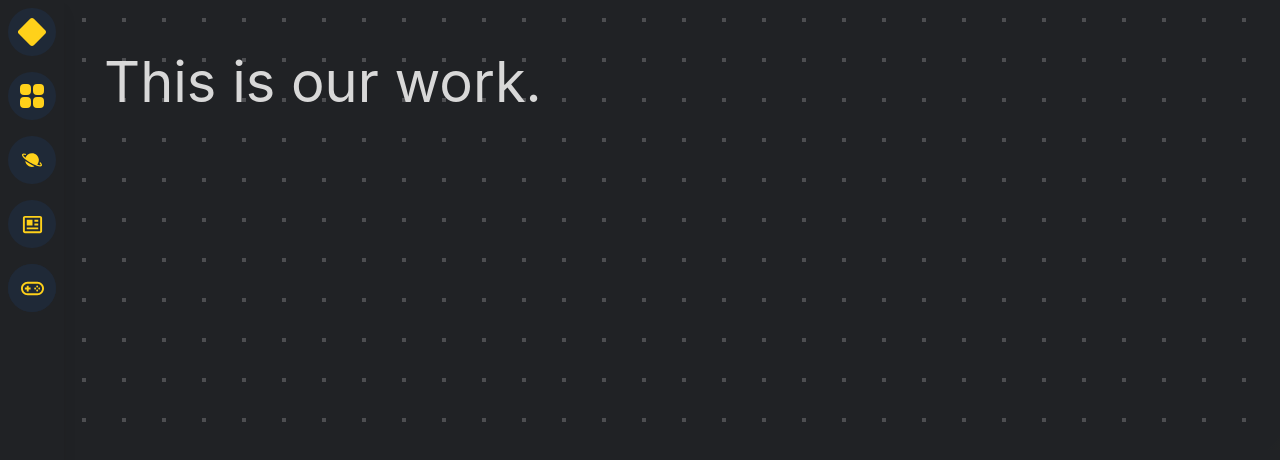
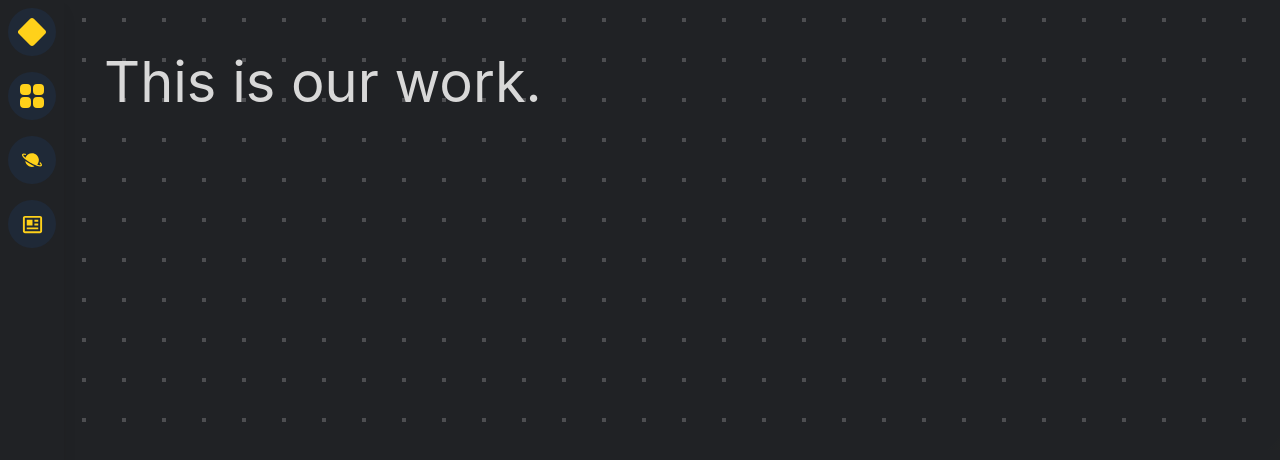
Before and after one commit to Hex-4/ds-next, a Next.js app: page /projects in a window 1280 px wide. Shown: the top 460 px of the page. Built offline with nearby package versions, Linux system fonts and the light colour scheme.

Commit message:
remove mc server link

```diff
--- a/components/SideBar.js
+++ b/components/SideBar.js
@@ -15,9 +15,7 @@ const SideBar = () => {
             <SideBarIcon icon={<HiSquares2X2 size="32" />} text="Projects" />
             <SideBarIcon icon={<IoPlanet size="20" />} text="The 'Verse" />
             <SideBarIcon icon={<BiNews size="23" />} text="The Dimaverse Newsletter" />
-            <a href="https://freemcserver.net/server/977807" target="_blank" rel="noopener noreferrer" className="sidebar-icon group">
-            <SideBarIcon icon={<CgGames size="23" />} text="Minecraft Server" />
-            </a>
+
         </div>
      );
 }
```
